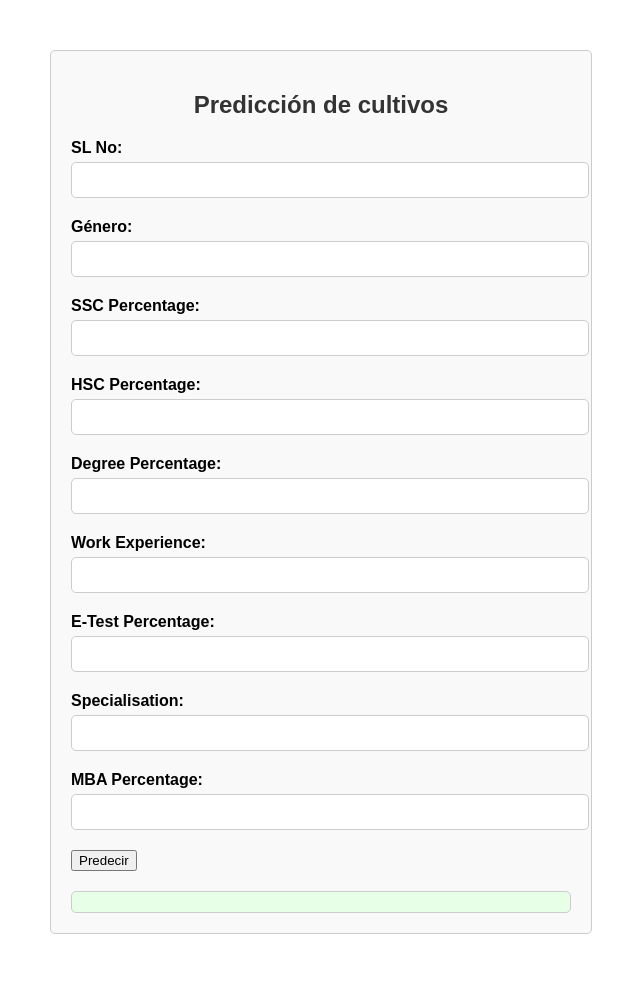
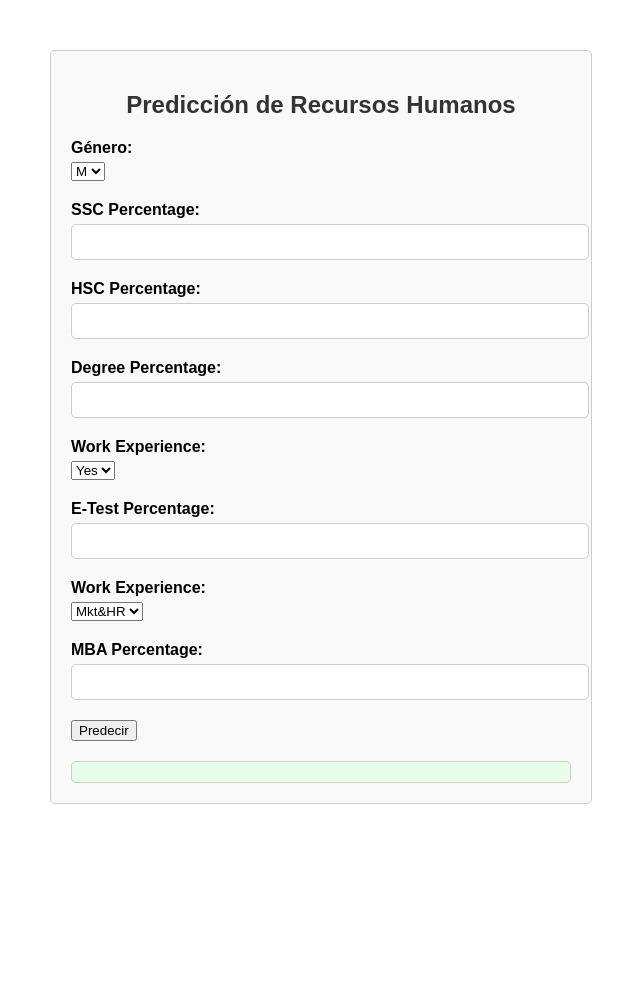
Before and after one commit to Rodari78Utec/recursos-humanos, a Flask app: page / in a window 1280 px wide. Shown: the whole page, without its empty margins (319-959 px from the left). After the commit the page ends 804 px from the top, so only its background shows below. Run offline with Flask 3, Linux system fonts and the light colour scheme; parts of the project's set-up code (start-up, migrations or seed data) failed here and were passed over.

Commit message:
version final

```diff
--- a/docker-compose.yml
+++ b/docker-compose.yml
@@ -1,7 +1,7 @@
 
 
  services:
-   websegmentacion:
+   webrecursoshumanos:
      build: ./webrecursoshumanos
      ports:
        - 80:8080
--- a/webrecursoshumanos/app.py
+++ b/webrecursoshumanos/app.py
@@ -1,5 +1,6 @@
 from flask import Flask, request, render_template
 import numpy as np
+import pandas as pd
 import pickle
 
 # Importar los modelos
@@ -7,10 +8,9 @@ random_forest = pickle.load(open('model.pkl', 'rb'))
 ms = pickle.load(open('minmaxscaler.pkl', 'rb'))
 
 
-def prediction(sl_no, gender, ssc_p, hsc_p, degree_p, workex, etest_p, specialisation, mba_p):
+def prediction( gender, ssc_p, hsc_p, degree_p, workex, etest_p, specialisation, mba_p):
     # Crear un DataFrame con los datos de entrada
     input_data = pd.DataFrame({
-        'sl_no': [sl_no],
         'gender': [gender],
         'ssc_p': [ssc_p],
         'hsc_p': [hsc_p],
@@ -45,7 +45,7 @@ def index():
 @app.route("/predict", methods=['POST'])
 def predict():
 
-    sl_no = request.form['sl_no']
+
     gender = request.form['gender']
     ssc_p = request.form['ssc_p']
     hsc_p = request.form['hsc_p']
@@ -55,13 +55,8 @@ def predict():
     specialisation = request.form['specialisation']
     mba_p = request.form['mba_p']
 
-    genero = request.form['Genero']
-    edad = request.form['Edad']
-    ingresos_anuales = request.form['Ingresos_Anuales']
-    score = request.form['Score']
-
     # Predecir el cluster
-    resultpre = prediction(sl_no, gender, ssc_p, hsc_p, degree_p, workex, etest_p, specialisation, mba_p)
+    resultpre = prediction( gender, ssc_p, hsc_p, degree_p, workex, etest_p, specialisation, mba_p)
     if resultpre == 1:
         resultpre = 'contratado'
     else:
--- a/webrecursoshumanos/requirements.txt
+++ b/webrecursoshumanos/requirements.txt
@@ -1,2 +1,4 @@
 scikit-learn==1.2.2
 Flask==3.0.3
+numpy
+pandas
--- a/webrecursoshumanos/templates/index.html
+++ b/webrecursoshumanos/templates/index.html
@@ -61,16 +61,15 @@
 </head>
 <body>
     <div class="container">
-        <h2>Predicción de cultivos</h2>
+        <h2>Predicción de Recursos Humanos</h2>
         <form action="/predict" method="post">
-            <div class="form-group">
-                <label for="sl_no">SL No:</label>
-                <input type="text" id="sl_no" name="sl_no" required>
-            </div>
 
             <div class="form-group">
                 <label for="gender">Género:</label>
-                <input type="text" id="gender" name="gender" required>
+                <select id="gender" name="gender" required>
+                    <option value="M">M</option>
+                    <option value="F">F</option>
+                </select>
             </div>
 
             <div class="form-group">
@@ -90,7 +89,10 @@
 
             <div class="form-group">
                 <label for="workex">Work Experience:</label>
-                <input type="text" id="workex" name="workex" required>
+                <select id="workex" name="workex" required>
+                    <option value="Yes">Yes</option>
+                    <option value="No">No</option>
+                </select>
             </div>
 
             <div class="form-group">
@@ -99,8 +101,11 @@
             </div>
 
             <div class="form-group">
-                <label for="specialisation">Specialisation:</label>
-                <input type="text" id="specialisation" name="specialisation" required>
+                <label for="specialisation">Work Experience:</label>
+                <select id="specialisation" name="specialisation" required>
+                    <option value="Mkt&HR">Mkt&HR</option>
+                    <option value="Mkt&Fin">Mkt&Fin</option>
+                </select>
             </div>
 
             <div class="form-group">
```
Also changed, not shown: 4 other files.
